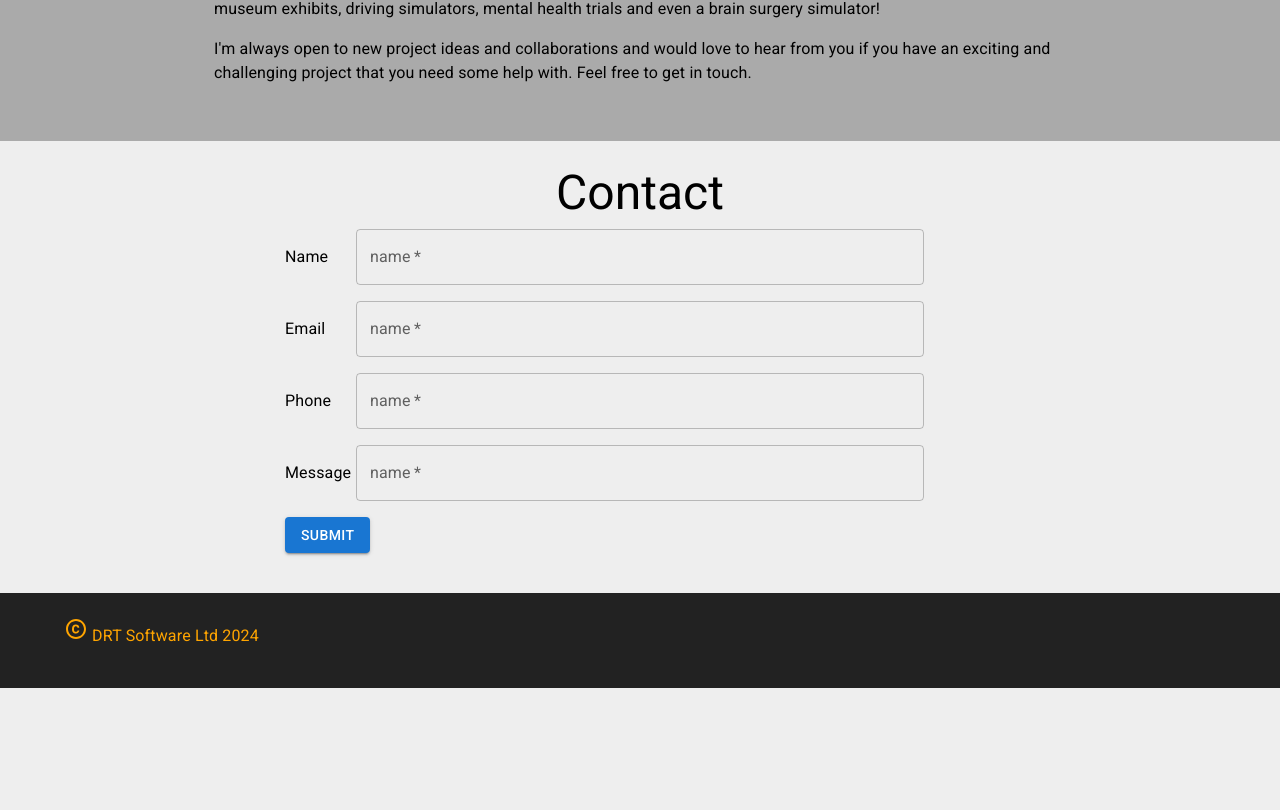
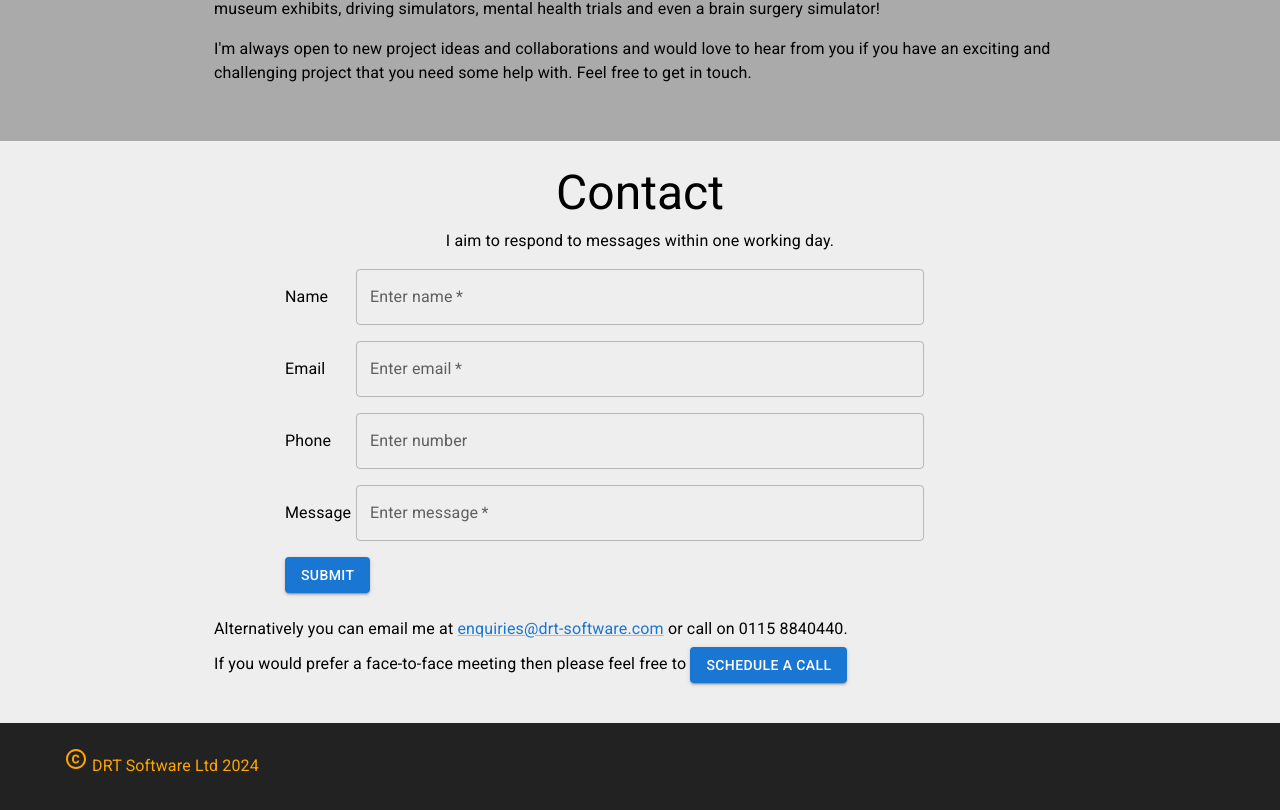
Before and after one commit to DoctorTone/landing-drt, a React (Vite) app: page / in a window 1280 px wide. Shown: the part 4276-5086 px from the top of the page. Before the commit the page ends 4964 px from the top, so only its background shows below. Built offline with nearby package versions, Linux system fonts and the light colour scheme.

Commit message:
Updated contact section

```diff
--- a/src/components/Contact.tsx
+++ b/src/components/Contact.tsx
@@ -4,6 +4,7 @@ import Grid from "@mui/material/Grid";
 import { Typography } from "@mui/material";
 import TextField from "@mui/material/TextField";
 import Button from "@mui/material/Button";
+import Link from "@mui/material/Link";
 
 const Contact = () => {
   return (
@@ -17,6 +18,9 @@ const Contact = () => {
           <a id="contact_page"></a>
           Contact
         </Typography>
+        <Typography textAlign="center" sx={{ mb: 2 }}>
+          I aim to respond to messages within one working day.
+        </Typography>
         <Grid container sx={{ mb: 2, display: "flex", alignItems: "center" }}>
           <Grid item xs={1}></Grid>
           <Grid item xs={1}>
@@ -27,7 +31,7 @@ const Contact = () => {
               fullWidth
               required
               id="name"
-              label="name"
+              label="Enter name"
               placeholder="Enter name"
             />
           </Grid>
@@ -41,9 +45,10 @@ const Contact = () => {
             <TextField
               fullWidth
               required
-              id="name"
-              label="name"
-              placeholder="Enter name"
+              type="email"
+              id="email"
+              label="Enter email"
+              placeholder="name@name.com"
             />
           </Grid>
         </Grid>
@@ -55,10 +60,10 @@ const Contact = () => {
           <Grid item xs={8}>
             <TextField
               fullWidth
-              required
-              id="name"
-              label="name"
-              placeholder="Enter name"
+              id="phone"
+              label="Enter number"
+              placeholder="12345 678910"
+              type="tel"
             />
           </Grid>
         </Grid>
@@ -71,18 +76,31 @@ const Contact = () => {
             <TextField
               fullWidth
               required
-              id="name"
-              label="name"
-              placeholder="Enter name"
+              id="message"
+              label="Enter message"
+              placeholder="Message"
+              multiline
+              maxRows={3}
             />
           </Grid>
         </Grid>
-        <Grid container>
+        <Grid container sx={{ mb: 3 }}>
           <Grid item xs={1}></Grid>
           <Grid item xs={2}>
             <Button variant="contained">Submit</Button>
           </Grid>
         </Grid>
+        <Typography gutterBottom>
+          Alternatively you can email me at{" "}
+          <Link href="mailto:enquiries@drt-software.com">
+            enquiries@drt-software.com
+          </Link>{" "}
+          or call on 0115 8840440.
+        </Typography>
+        <Typography>
+          If you would prefer a face-to-face meeting then please feel free to{" "}
+          <Button variant="contained">Schedule a call</Button>
+        </Typography>
       </Container>
     </Box>
   );
```
